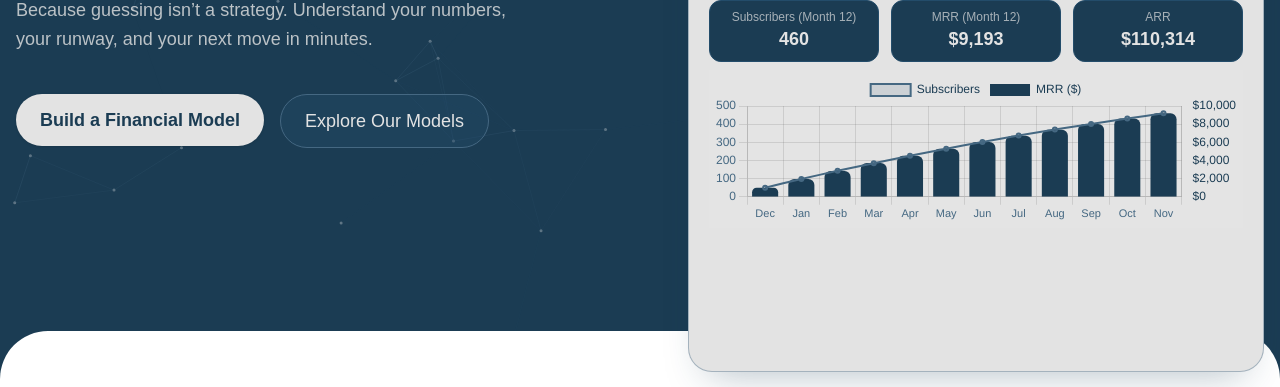
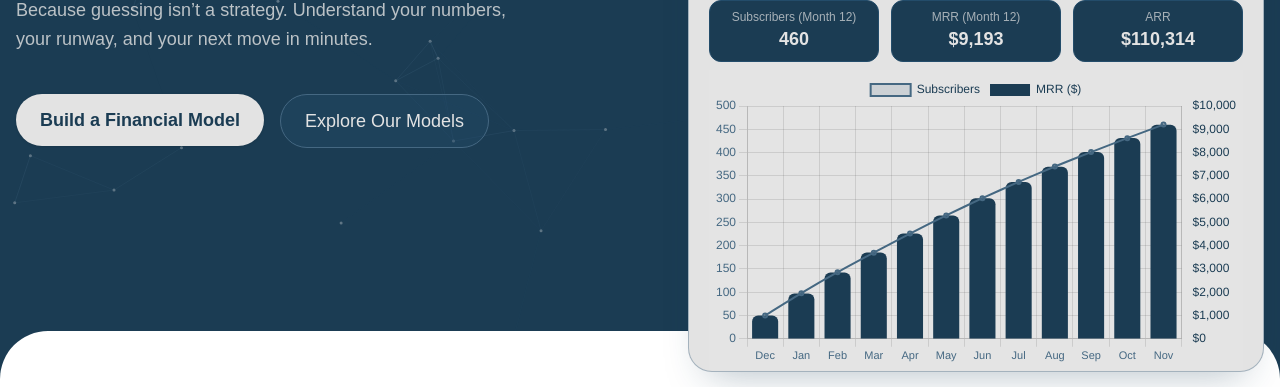
Before and after one commit to blake-ekelund/models, a Next.js app: page / in a window 1280 px wide. Shown: the part 413-800 px from the top of the page. Built offline with nearby package versions, Linux system fonts and the light colour scheme; no server answers; the database is empty.

Commit message:
added cash flow and revenue models for home page

```diff
--- a/app/components/home/hero/RevenueModel.tsx
+++ b/app/components/home/hero/RevenueModel.tsx
@@ -5,7 +5,6 @@ import {
   useMemo,
   useCallback,
   useEffect,
-  useLayoutEffect,
   useRef,
 } from "react";
 
@@ -53,9 +52,10 @@ export default function RevenueModel({
   const [isExporting, setIsExporting] = useState(false);
 
   /* ---------------------------------------------
-     Chart ref (for resize)
+     Refs
   --------------------------------------------- */
   const chartRef = useRef<any>(null);
+  const containerRef = useRef<HTMLDivElement | null>(null);
 
   /* ---------------------------------------------
      Month labels
@@ -119,7 +119,7 @@ export default function RevenueModel({
 
       const { downloadUrl } = await res.json();
 
-      // More reliable than a.click() in production
+      // Reliable in prod
       window.location.href = downloadUrl;
     } catch (err) {
       console.error(err);
@@ -145,14 +145,18 @@ export default function RevenueModel({
   }, [handleExport, onExportReady]);
 
   /* ---------------------------------------------
-     Force chart resize after layout settles
+     ResizeObserver (THIS is the fix)
   --------------------------------------------- */
-  useLayoutEffect(() => {
-    if (!chartRef.current) return;
+  useEffect(() => {
+    if (!containerRef.current || !chartRef.current) return;
 
-    requestAnimationFrame(() => {
-      chartRef.current.resize();
+    const observer = new ResizeObserver(() => {
+      chartRef.current?.resize();
     });
+
+    observer.observe(containerRef.current);
+
+    return () => observer.disconnect();
   }, []);
 
   /* ---------------------------------------------
@@ -243,7 +247,8 @@ export default function RevenueModel({
       </div>
 
       <div
-        className={`flex-1 bg-[#E3E3E3]/40 p-1 ${
+        ref={containerRef}
+        className={`flex-1 min-h-[300px] bg-[#E3E3E3]/40 p-1 ${
           isExporting ? "opacity-75 pointer-events-none" : ""
         }`}
       >
```
